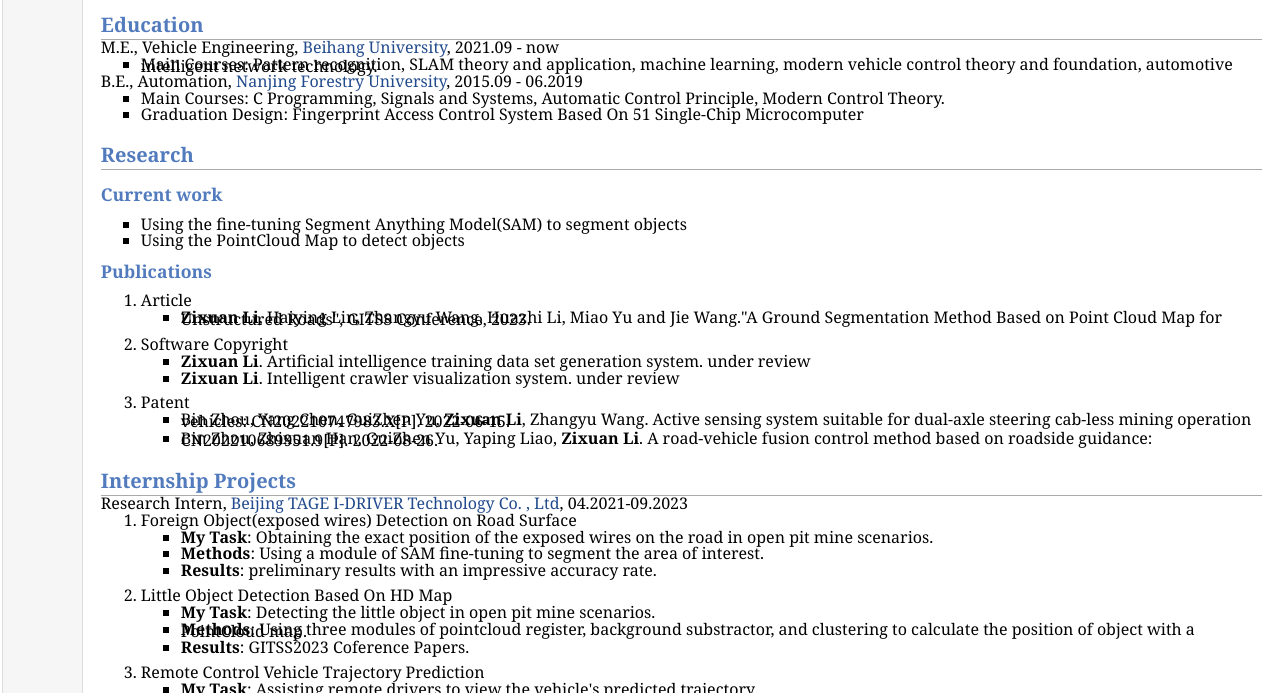
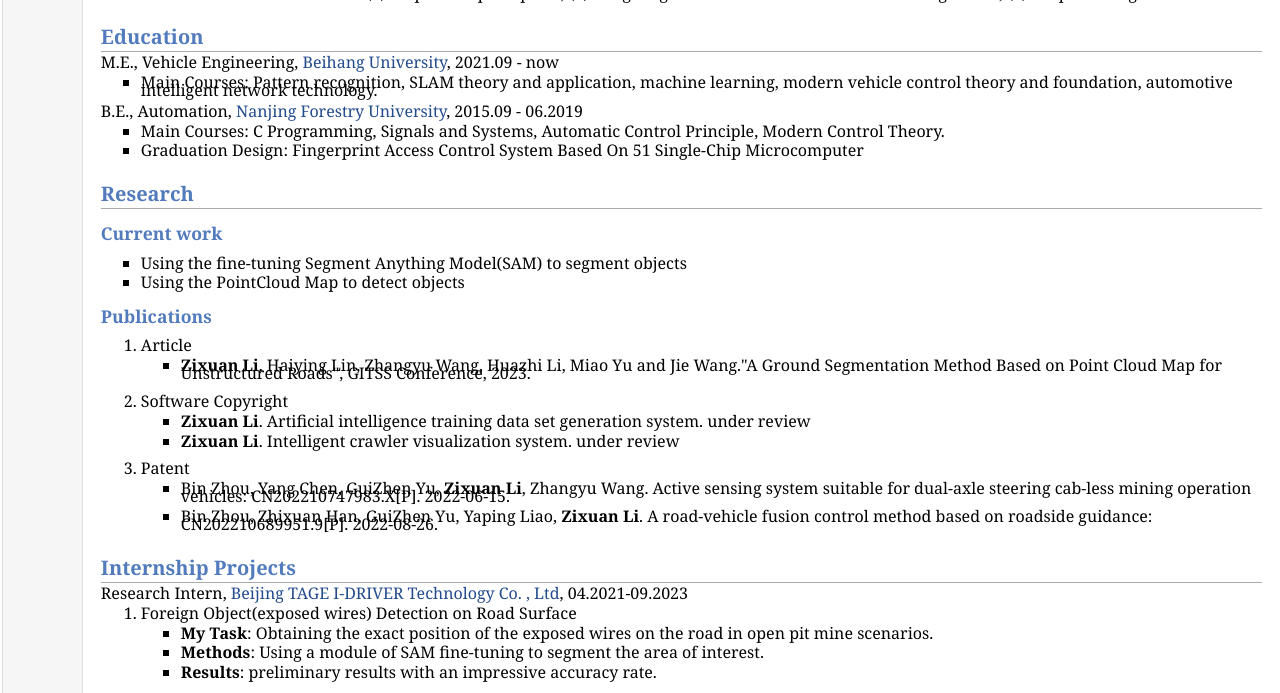
Before and after one commit to lyiokue/lyiokue.github.io, a plain HTML site: page index.html in a window 1280 px wide. Shown: the part 106-799 px from the top of the page. Drawn offline with Linux system fonts and the light colour scheme.

Commit message:
Update index.html

```diff
--- a/index.html
+++ b/index.html
@@ -9,7 +9,7 @@
 <link rel="bookmark" href="favicon.ico" type="image/x-icon"　/>
 <title>Zixuan Li</title>
 <style>
-p {line-height:2px}
+p {line-height:8px}
 </style>
 </head>
 <body>
```
